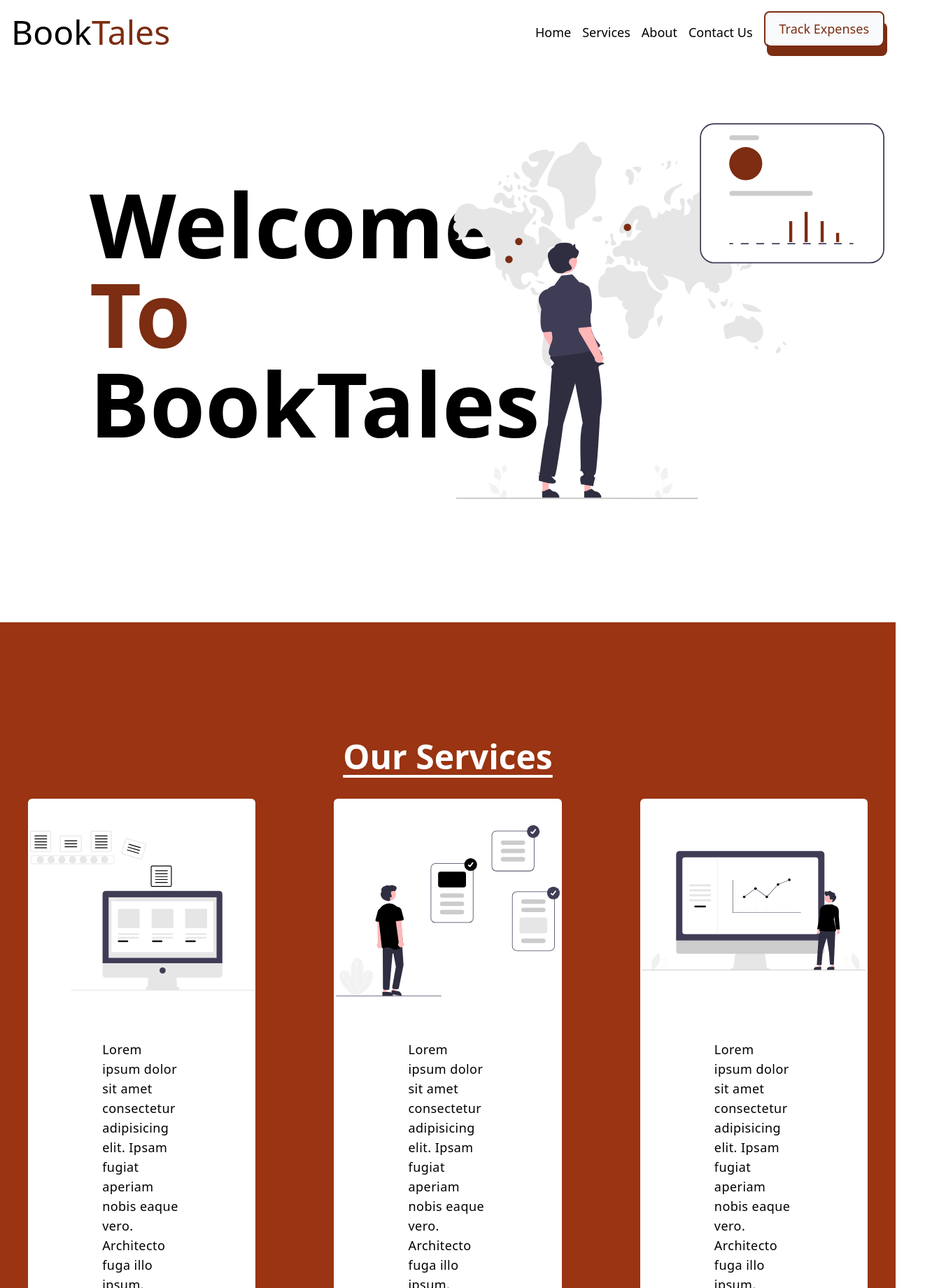
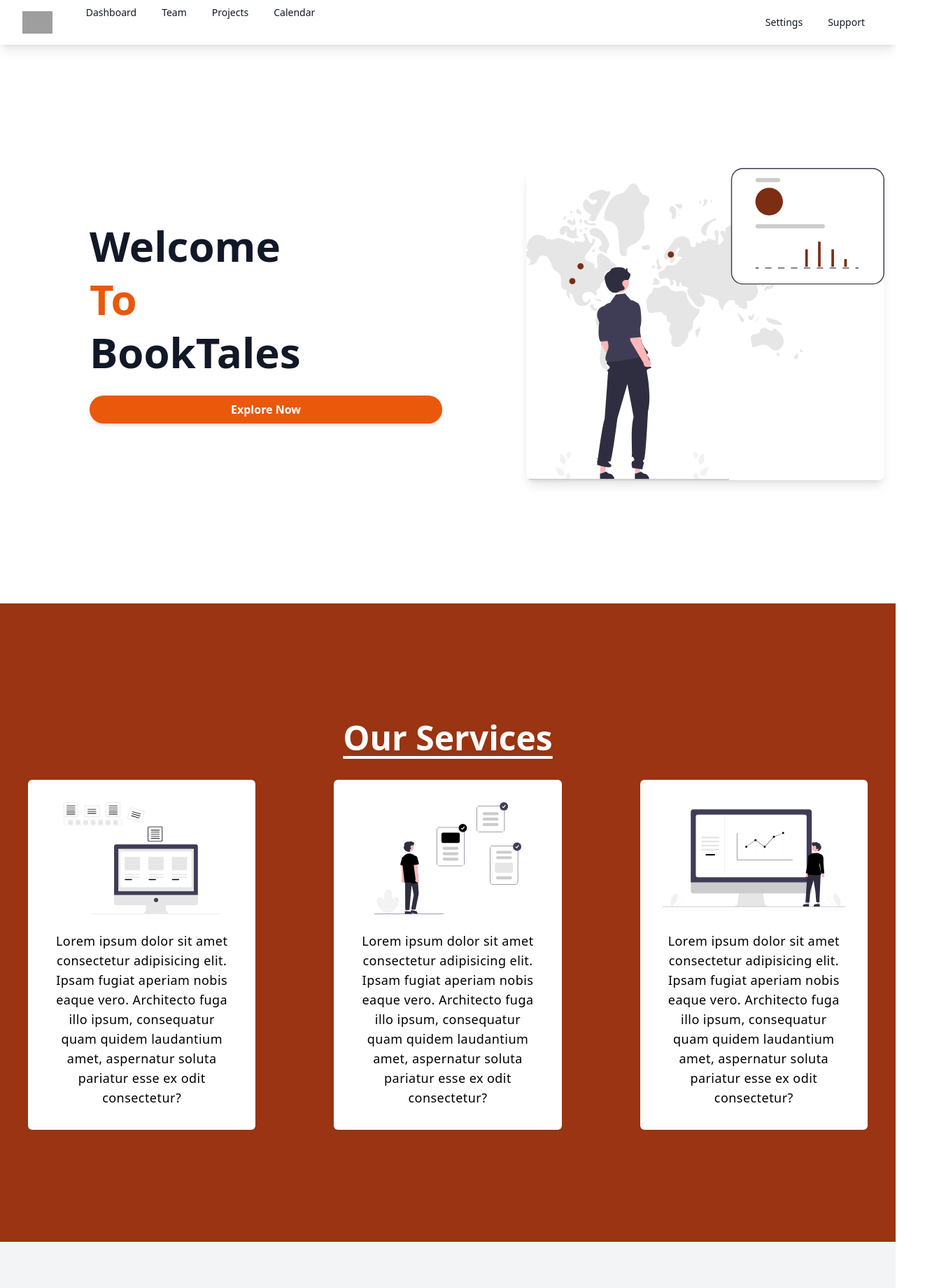
Before and after one commit to tanmayamodkar21/BookTales, a React (Vite) app: page / in a window 1280 px wide. Shown: the top 1840 px of the page at 70% size, 1342 px wide, since content can reach past the window. Built offline with nearby package versions, Linux system fonts and the light colour scheme; grey boxes are pictures that could not be loaded.

Commit message:
Made frontend responsive

```diff
--- a/src/App.jsx
+++ b/src/App.jsx
@@ -4,6 +4,7 @@ import Hero from "./components/Hero";
 import OurServices from "./components/OurServices";
 import AboutUs from "./components/AboutUs";
 import ContactUs from "./components/ContactUs";
+import Footer from "./components/Footer";
 
 const App = () => {
   return (
@@ -13,6 +14,7 @@ const App = () => {
       <OurServices />
       <AboutUs />
       <ContactUs />
+      <Footer/>
     </>
   );
 };
--- a/src/components/ContactUs.jsx
+++ b/src/components/ContactUs.jsx
@@ -25,7 +25,7 @@ const ContactUs = () => {
       <h1 className="text-center text-white font-bold text-3xl md:text-5xl py-4 underline underline-offset-8 pt-2">
         Contact Us
       </h1>
-      <form onSubmit={handleSubmit} className="max-w-md mx-auto pt-7">
+      <form onSubmit={handleSubmit} className="max-w-md mx-auto pt-7 px-4">
         <div className="flex flex-col gap-y-6">
           <div>
             <label
@@ -82,7 +82,7 @@ const ContactUs = () => {
             required
           ></textarea>
         </div>
-        <div className="flex justify-center">
+        <div className="flex justify-center mt-6">
           <button
             type="submit"
             className="bg-white hover:bg-gray-200 text-orange-800 font-bold py-2 px-4 rounded focus:outline-none focus:shadow-outline"
--- a/src/components/Hero.jsx
+++ b/src/components/Hero.jsx
@@ -1,18 +1,20 @@
 import React from "react";
 import { heroData } from "../data";
-import HeroImage from "../assets/hero_img.svg"; // Correct the import path
+import HeroImage from "../assets/hero_img.svg";
 
 const Hero = () => {
   return (
-    <div className=" mx-auto grid grid-cols-2 gap-4 px-4 py-44 justify-evenly">
-      <section className=" capitalize font-bold text-9xl pt-20 md:pl-28">
-        <h1>{heroData.text1}</h1>
-        <h1 className="text-orange-900">{heroData.text2}</h1>
-        <h1>{heroData.text3}</h1>
+    <div className="mx-auto grid grid-cols-1 md:grid-cols-2 gap-4 px-4 py-20 md:py-44 md:justify-between">
+      <section className="md:flex md:flex-col justify-center capitalize font-bold text-center md:text-left md:pl-28">
+        <h1 className="text-4xl md:text-6xl text-gray-900 mb-4">{heroData.text1}</h1>
+        <h1 className="text-4xl md:text-6xl text-orange-600 mb-4">{heroData.text2}</h1>
+        <h1 className="text-4xl md:text-6xl text-gray-900 mb-8">{heroData.text3}</h1>
+        <button className="bg-orange-600 hover:bg-orange-700 text-white font-bold py-2 px-4 rounded-full shadow-md transition duration-300">
+          Explore Now
+        </button>
       </section>
-      <section>
-        <img src={HeroImage} alt="Hero" className="h-91 w-91 hidden md:block" />{" "}
-        {/* Use imported image directly */}
+      <section className="flex justify-center md:justify-end">
+        <img src={HeroImage} alt="Hero" className="h-auto w-full md:max-w-lg rounded-lg shadow-lg" />
       </section>
     </div>
   );
--- a/src/components/Navbar.jsx
+++ b/src/components/Navbar.jsx
@@ -1,37 +1,163 @@
-import React from "react";
-import { links } from "../data";
+import React, { useState } from "react";
 
 const Navbar = () => {
+  const [isOpen, setIsOpen] = useState(false);
+
+  const toggleMenu = () => {
+    setIsOpen(!isOpen);
+  };
+
   return (
-    <div className="mx-auto px-4 py-4 sm:flex sm:justify-between sm:items-center fixed top-0 left-0 right-0 bg-white rounded-sm">
-      <section>
-        <h1 className="text-3xl sm:text-5xl">
-          Book<span className="text-orange-900">Tales</span>
-        </h1>
-      </section>
-      <div className="flex gap-x-4">
-        {links.map((link) => (
+    <nav className="bg-white shadow-lg">
+      <div className="max-w-7xl mx-auto px-4 sm:px-6 lg:px-8">
+        <div className="flex justify-between h-16">
+          <div className="flex">
+            <div className="flex-shrink-0 flex items-center">
+              <img
+                className="block lg:hidden h-8 w-auto"
+                src="https://tailwindui.com/img/logos/workflow-mark-indigo-600.svg"
+                alt="Workflow"
+              />
+              <img
+                className="hidden lg:block h-8 w-auto"
+                src="https://tailwindui.com/img/logos/workflow-logo-indigo-600-mark-gray-800-text.svg"
+                alt="Workflow"
+              />
+            </div>
+            <div className="hidden sm:ml-6 sm:flex">
+              <a
+                href="#"
+                className="ml-3 px-3 py-2 rounded-md text-sm font-medium text-gray-900 hover:text-gray-900 hover:bg-gray-50 focus:outline-none focus:text-gray-900 focus:bg-gray-50"
+              >
+                Dashboard
+              </a>
+              <a
+                href="#"
+                className="ml-3 px-3 py-2 rounded-md text-sm font-medium text-gray-900 hover:text-gray-900 hover:bg-gray-50 focus:outline-none focus:text-gray-900 focus:bg-gray-50"
+              >
+                Team
+              </a>
+              <a
+                href="#"
+                className="ml-3 px-3 py-2 rounded-md text-sm font-medium text-gray-900 hover:text-gray-900 hover:bg-gray-50 focus:outline-none focus:text-gray-900 focus:bg-gray-50"
+              >
+                Projects
+              </a>
+              <a
+                href="#"
+                className="ml-3 px-3 py-2 rounded-md text-sm font-medium text-gray-900 hover:text-gray-900 hover:bg-gray-50 focus:outline-none focus:text-gray-900 focus:bg-gray-50"
+              >
+                Calendar
+              </a>
+            </div>
+          </div>
+          <div className="flex items-center">
+            <div className="hidden sm:ml-6 sm:flex">
+              <a
+                href="#"
+                className="ml-3 px-3 py-2 rounded-md text-sm font-medium text-gray-900 hover:text-gray-900 hover:bg-gray-50 focus:outline-none focus:text-gray-900 focus:bg-gray-50"
+              >
+                Settings
+              </a>
+              <a
+                href="#"
+                className="ml-3 px-3 py-2 rounded-md text-sm font-medium text-gray-900 hover:text-gray-900 hover:bg-gray-50 focus:outline-none focus:text-gray-900 focus:bg-gray-50"
+              >
+                Support
+              </a>
+            </div>
+            <div className="-mr-2 flex items-center sm:hidden">
+              <button
+                onClick={toggleMenu}
+                type="button"
+                className="inline-flex items-center justify-center p-2 rounded-md text-gray-400 hover:text-gray-500 hover:bg-gray-100 focus:outline-none focus:bg-gray-100 focus:text-gray-500"
+                aria-controls="mobile-menu"
+                aria-expanded="false"
+              >
+                <span className="sr-only">Open main menu</span>
+                {!isOpen ? (
+                  <svg
+                    className="block h-6 w-6"
+                    xmlns="http://www.w3.org/2000/svg"
+                    fill="none"
+                    viewBox="0 0 24 24"
+                    stroke="currentColor"
+                    aria-hidden="true"
+                  >
+                    <path
+                      strokeLinecap="round"
+                      strokeLinejoin="round"
+                      strokeWidth="2"
+                      d="M4 6h16M4 12h16M4 18h16"
+                    />
+                  </svg>
+                ) : (
+                  <svg
+                    className="block h-6 w-6"
+                    xmlns="http://www.w3.org/2000/svg"
+                    fill="none"
+                    viewBox="0 0 24 24"
+                    stroke="currentColor"
+                    aria-hidden="true"
+                  >
+                    <path
+                      strokeLinecap="round"
+                      strokeLinejoin="round"
+                      strokeWidth="2"
+                      d="M6 18L18 6M6 6l12 12"
+                    />
+                  </svg>
+                )}
+              </button>
+            </div>
+          </div>
+        </div>
+      </div>
+      <div className={`${isOpen ? "block" : "hidden"} sm:hidden`} id="mobile-menu">
+        <div className="px-2 pt-2 pb-3 space-y-1">
           <a
-            className="py-4 text-lg hover:text-orange-900 hover:cursor-pointer capitalize font-medium"
-            key={link.id}
-            href={link.href}
+            href="#"
+            className="block px-3 py-2 rounded-md text-base font-medium text-gray-900 hover:text-gray-900 hover:bg-gray-50"
           >
-            {link.text}
+            Dashboard
           </a>
-        ))}
-        <a href="#_" className="relative inline-block text-lg group">
-          <span className="relative z-10 block px-5 py-3 overflow-hidden font-medium leading-tight text-orange-900 transition-colors duration-300 ease-out border-2 border-orange-900 rounded-lg group-hover:text-white">
-            <span className="absolute inset-0 w-full h-full px-5 py-3 rounded-lg bg-gray-50"></span>
-            <span className="absolute left-0 w-48 h-48 -ml-2 transition-all duration-300 origin-top-right -rotate-90 -translate-x-full translate-y-12 bg-orange-900 group-hover:-rotate-180 ease"></span>
-            <span className="relative">Track Expenses</span>
-          </span>
-          <span
-            className="absolute bottom-0 right-0 w-full h-12 -mb-1 -mr-1 transition-all duration-200 ease-linear bg-orange-900 rounded-lg group-hover:mb-0 group-hover:mr-0"
-            data-rounded="rounded-lg"
-          ></span>
-        </a>
+          <a
+            href="#"
+            className="block px-3 py-2 rounded-md text-base font-medium text-gray-900 hover:text-gray-900 hover:bg-gray-50"
+          >
+            Team
+          </a>
+          <a
+            href="#"
+            className="block px-3 py-2 rounded-md text-base font-medium text-gray-900 hover:text-gray-900 hover:bg-gray-50"
+          >
+            Projects
+          </a>
+          <a
+            href="#"
+            className="block px-3 py-2 rounded-md text-base font-medium text-gray-900 hover:text-gray-900 hover:bg-gray-50"
+          >
+            Calendar
+          </a>
+        </div>
+        <div className="pt-4 pb-3 border-t border-gray-200">
+          <div className="px-2 space-y-1">
+            <a
+              href="#"
+              className="block px-3 py-2 rounded-md text-base font-medium text-gray-900 hover:text-gray-900 hover:bg-gray-50"
+            >
+              Settings
+            </a>
+            <a
+              href="#"
+              className="block px-3 py-2 rounded-md text-base font-medium text-gray-900 hover:text-gray-900 hover:bg-gray-50"
+            >
+              Support
+            </a>
+          </div>
+        </div>
       </div>
-    </div>
+    </nav>
   );
 };
 
--- a/src/components/OurServices.jsx
+++ b/src/components/OurServices.jsx
@@ -13,27 +13,27 @@ const OurServices = () => {
         </h1>
       </section>
       <div className="grid grid-cols-1 md:grid-cols-3 gap-8 md:gap-28 px-4 sm:px-10 pt-5">
-        <div className="flex flex-col items-center bg-white rounded-md">
-          <img src={collect_data} alt="" className="services-cols-img" />
-          <p className="text-left text-lg font-normal px-4 sm:px-52 pt-6 pb-10 text-black tracking-wide">
+        <div className="flex flex-col items-center bg-white rounded-md md:col-span-1 p-8">
+          <img src={collect_data} alt="" className="services-cols-img h-40 mb-6" />
+          <p className="text-lg font-normal text-center text-black tracking-wide">
             Lorem ipsum dolor sit amet consectetur adipisicing elit. Ipsam
             fugiat aperiam nobis eaque vero. Architecto fuga illo ipsum,
             consequatur quam quidem laudantium amet, aspernatur soluta pariatur
             esse ex odit consectetur?
           </p>
         </div>
-        <div className="flex flex-col items-center bg-white rounded-md">
-          <img src={done_checking} alt="" className="services-cols-img" />
-          <p className="text-left text-lg font-normal px-4 sm:px-52 pt-6 pb-10 text-black tracking-wide">
+        <div className="flex flex-col items-center bg-white rounded-md md:col-span-1 p-8">
+          <img src={done_checking} alt="" className="services-cols-img h-40 mb-6" />
+          <p className="text-lg font-normal text-center text-black tracking-wide">
             Lorem ipsum dolor sit amet consectetur adipisicing elit. Ipsam
             fugiat aperiam nobis eaque vero. Architecto fuga illo ipsum,
             consequatur quam quidem laudantium amet, aspernatur soluta pariatur
             esse ex odit consectetur?
           </p>
         </div>
-        <div className="flex flex-col items-center bg-white rounded-md">
-          <img src={show_data} alt="" className="services-cols-img" />
-          <p className="text-left text-lg font-normal px-4 sm:px-52 pt-6 pb-10 text-black tracking-wide">
+        <div className="flex flex-col items-center bg-white rounded-md md:col-span-1 p-8">
+          <img src={show_data} alt="" className="services-cols-img h-40 mb-6" />
+          <p className="text-lg font-normal text-center text-black tracking-wide">
             Lorem ipsum dolor sit amet consectetur adipisicing elit. Ipsam
             fugiat aperiam nobis eaque vero. Architecto fuga illo ipsum,
             consequatur quam quidem laudantium amet, aspernatur soluta pariatur
```
Also changed, not shown: src/components/AboutUs.jsx (+7 -10 lines), src/components/Footer.jsx (added, +13 -0 lines).
